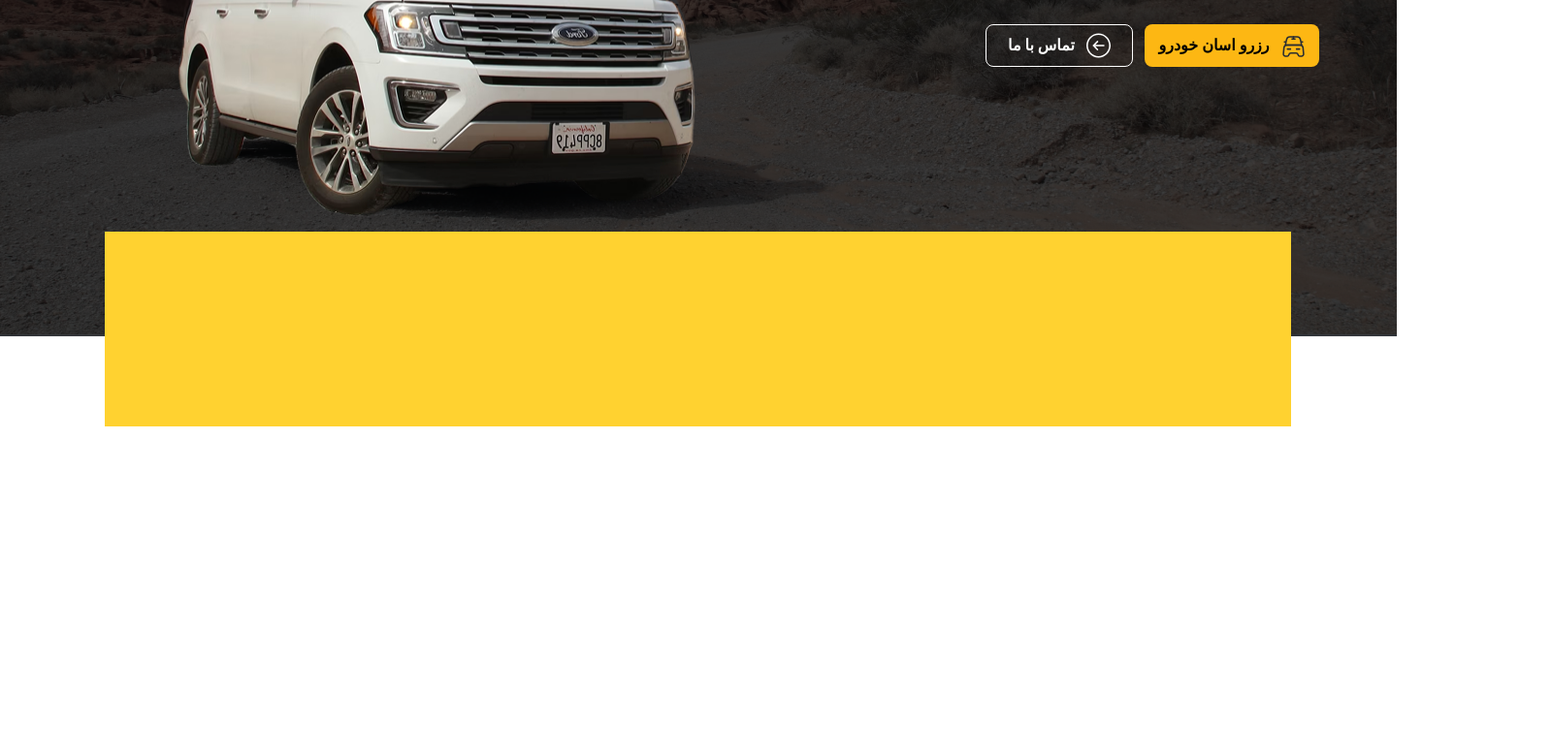
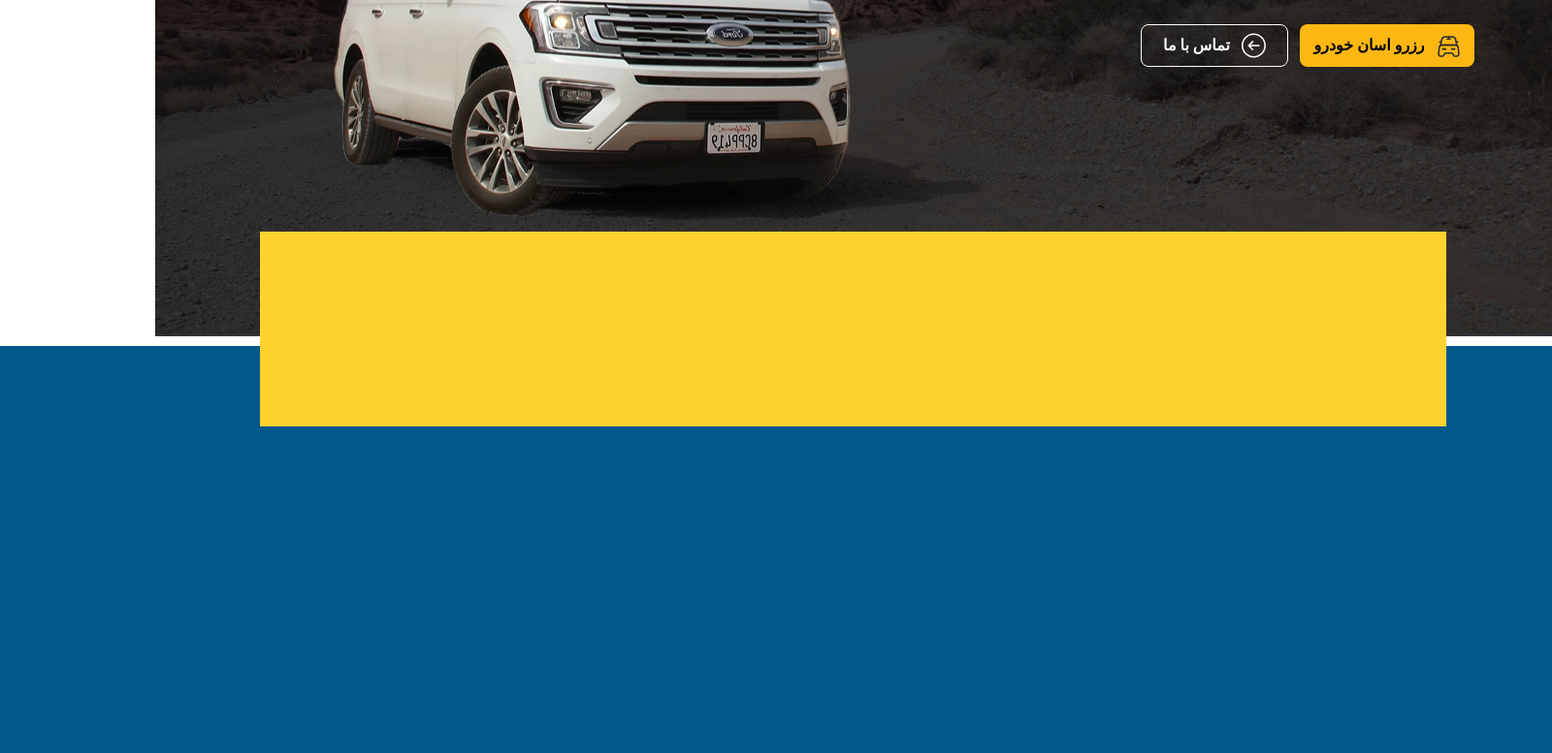
Before and after one commit to AliJokary/Auto-Rent, a website built with Vite: page index.html in a window 1280 px wide. Shown: the part 336-1113 px from the top of the page at 97% size, 1600 px wide, since content can reach past the window. Before the commit the page ends 800 px from the top, so only its background shows below. Built offline with nearby package versions, Linux system fonts and the light colour scheme; files whose address does not match are found by name; a web font is replaced by a local one.

Commit message:
start  alireza

```diff
--- a/index.html
+++ b/index.html
@@ -94,6 +94,9 @@
     </div>
   </header>
   </div>
+  <div class="w-400 h-150 bg-sky-800 mt-2.5 mx-auto">
+
+  </div>
   <script type="module" src="./node_modules/swiper/swiper-bundle.min.js"></script>
   <script type="module" src="./node_modules/flowbite/dist/flowbite.min.js"></script>
   <script type="module" src="./src/main.js"></script>
```
